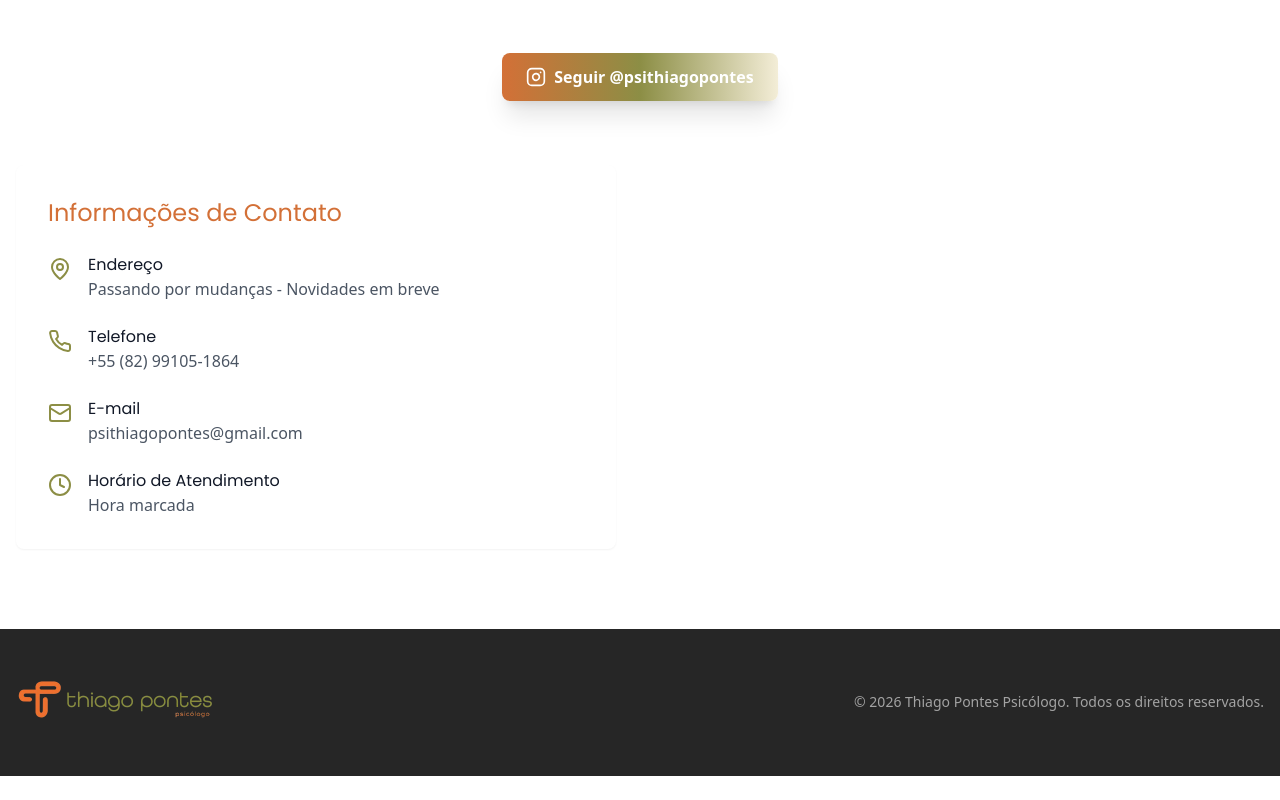
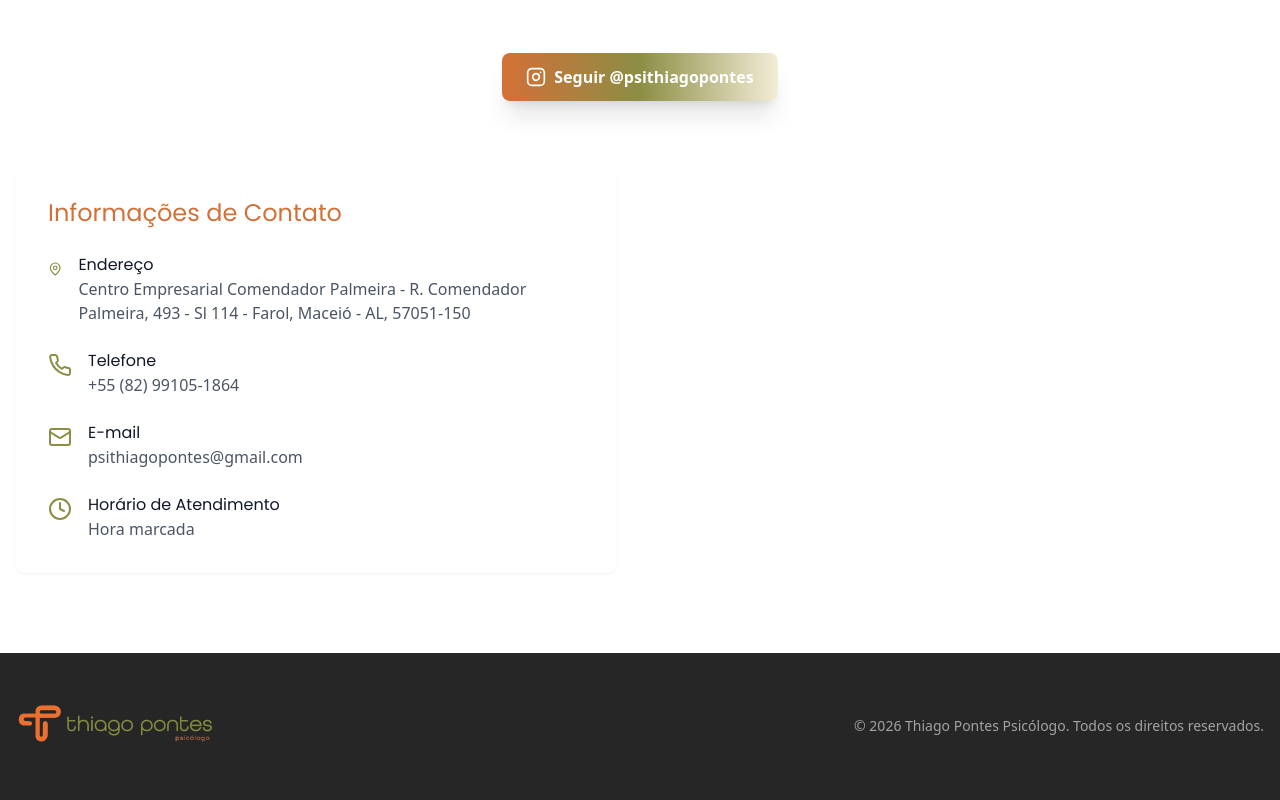
Before and after one commit to vitao-al/thiagopontespsicologo, a React (Vite) app: page / in a window 1280 px wide. Shown: the part 2724-3524 px from the top of the page. Before the commit the page ends 3500 px from the top, so only its background shows below. Built offline with nearby package versions, Linux system fonts and the light colour scheme.

Commit message:
chore[Contact.tsx]: Mundança no endereço.

```diff
--- a/eslint.config.js
+++ b/eslint.config.js
@@ -3,7 +3,6 @@ import globals from 'globals';
 import reactHooks from 'eslint-plugin-react-hooks';
 import reactRefresh from 'eslint-plugin-react-refresh';
 import tseslint from 'typescript-eslint';
-
 export default tseslint.config(
   { ignores: ['dist'] },
   {
--- a/src/components/Contact.tsx
+++ b/src/components/Contact.tsx
@@ -33,7 +33,7 @@ export default function Contact() {
                   <MapPin className="h-6 w-6 text-musgo dark:text-musgo-escuro mt-1" />
                   <div>
                     <h4 className="font-poppins font-normal text-gray-900 dark:text-white">Endereço</h4>
-                    <p className="text-sm md:text-base text-gray-600 dark:text-gray-400">Passando por mudanças - Novidades em breve</p>
+                    <p className="text-sm md:text-base text-gray-600 dark:text-gray-400">Centro Empresarial Comendador Palmeira - R. Comendador Palmeira, 493 - Sl 114 - Farol, Maceió - AL, 57051-150</p>
                   </div>
                 </div>
                 <div className="flex items-start space-x-4">
```
